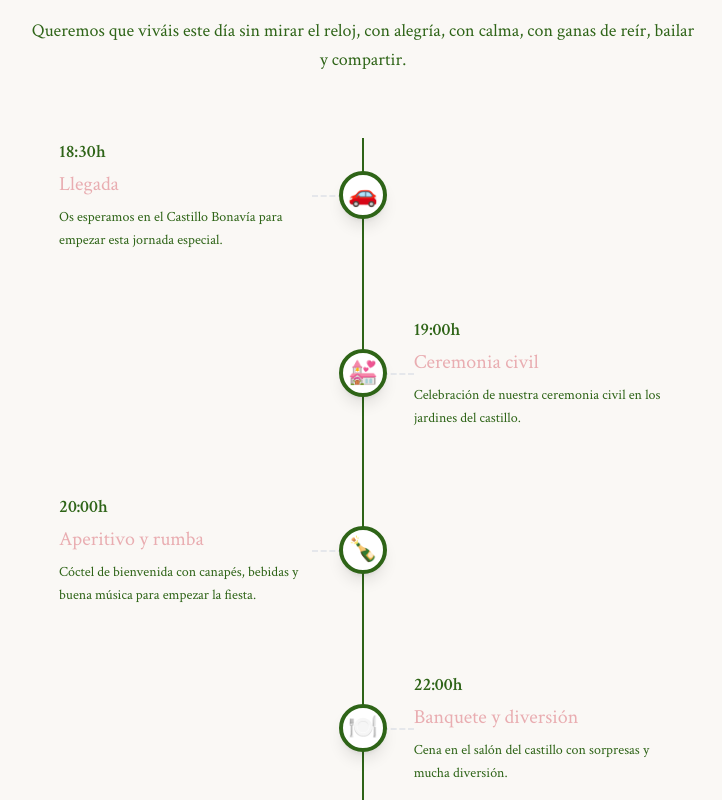
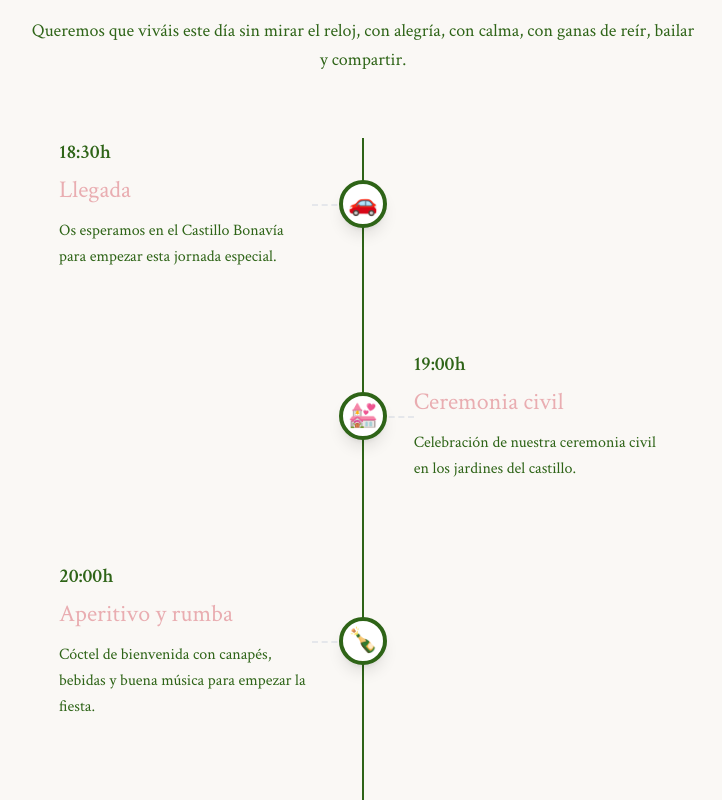
Before and after one commit to diegomorcillod/web-wedding, a React (Vite) app: page / in a window 1280 px wide. Shown: the part 1840-2640 px from the top of the page, without its empty margins (277-999 px from the left). Built offline with nearby package versions, Linux system fonts and the light colour scheme; a web font is replaced by a local one.

Commit message:
Aumentar tamaño de textos del timeline y separación del círculo

```diff
--- a/src/components/TimelineSection.tsx
+++ b/src/components/TimelineSection.tsx
@@ -58,7 +58,7 @@ const TimelineSection: React.FC = () => {
             <div
               key={index}
               ref={(el) => (itemRefs.current[index] = el)}
-              className={`relative mb-16 last:mb-0 flex items-center ${
+              className={`relative mb-20 last:mb-0 flex items-center ${
                 isLeft ? 'flex-row' : 'flex-row-reverse'
               }`}
             >
@@ -72,14 +72,14 @@ const TimelineSection: React.FC = () => {
                     : 'opacity-0 translate-x-10'
                 }`}
               >
-                <div className={`text-${isLeft ? 'right' : 'left'} pr-${isLeft ? '4' : '0'} pl-${isLeft ? '0' : '4'}`}>
-                  <p className="text-lg font-bold text-canva-green mb-1 font-crimson">
+                <div className={`text-${isLeft ? 'right' : 'left'} pr-${isLeft ? '8' : '0'} pl-${isLeft ? '0' : '8'}`}>
+                  <p className="text-xl font-bold text-canva-green mb-2 font-crimson">
                     {event.time}
                   </p>
-                  <h3 className="text-xl font-crimson text-canva-pink mb-2">
+                  <h3 className="text-2xl font-crimson text-canva-pink mb-3">
                     {event.title}
                   </h3>
-                  <p className="text-sm text-canva-green leading-relaxed font-crimson">
+                  <p className="text-base text-canva-green leading-relaxed font-crimson">
                     {event.description}
                   </p>
                 </div>
@@ -87,8 +87,8 @@ const TimelineSection: React.FC = () => {
                 {/* Línea punteada que conecta al círculo */}
                 <div
                   className={`absolute top-1/2 ${
-                    isLeft ? 'right-0 mr-[-2rem]' : 'left-0 ml-[-2rem]'
-                  } w-8 border-t-2 border-dashed border-wedding-green-400 transition-all duration-700 ${
+                    isLeft ? 'right-0 mr-[-4rem]' : 'left-0 ml-[-4rem]'
+                  } w-16 border-t-2 border-dashed border-wedding-green-400 transition-all duration-700 ${
                     isVisible ? 'opacity-100 scale-x-100' : 'opacity-0 scale-x-0'
                   }`}
                   style={{ transformOrigin: isLeft ? 'right' : 'left' }}
```
